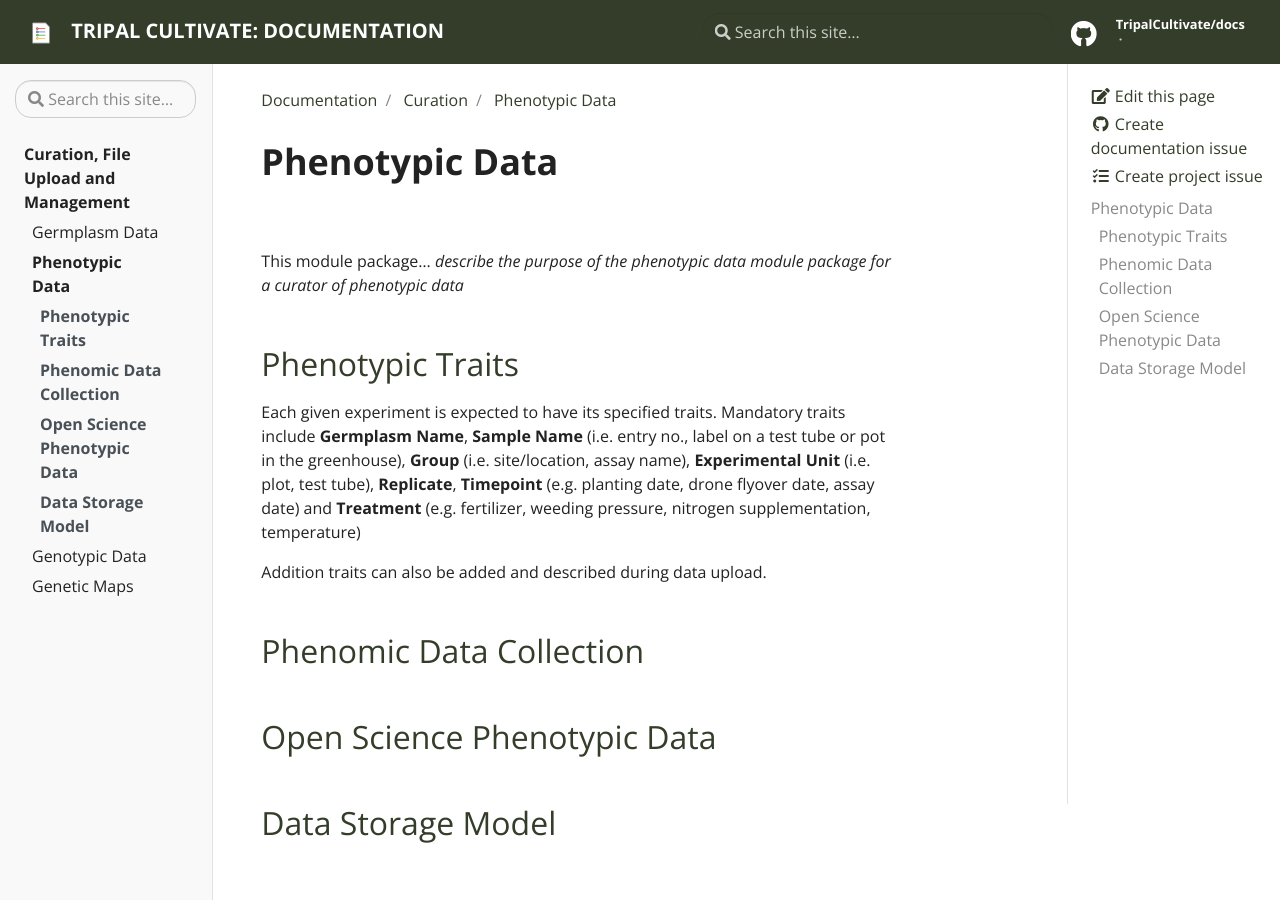
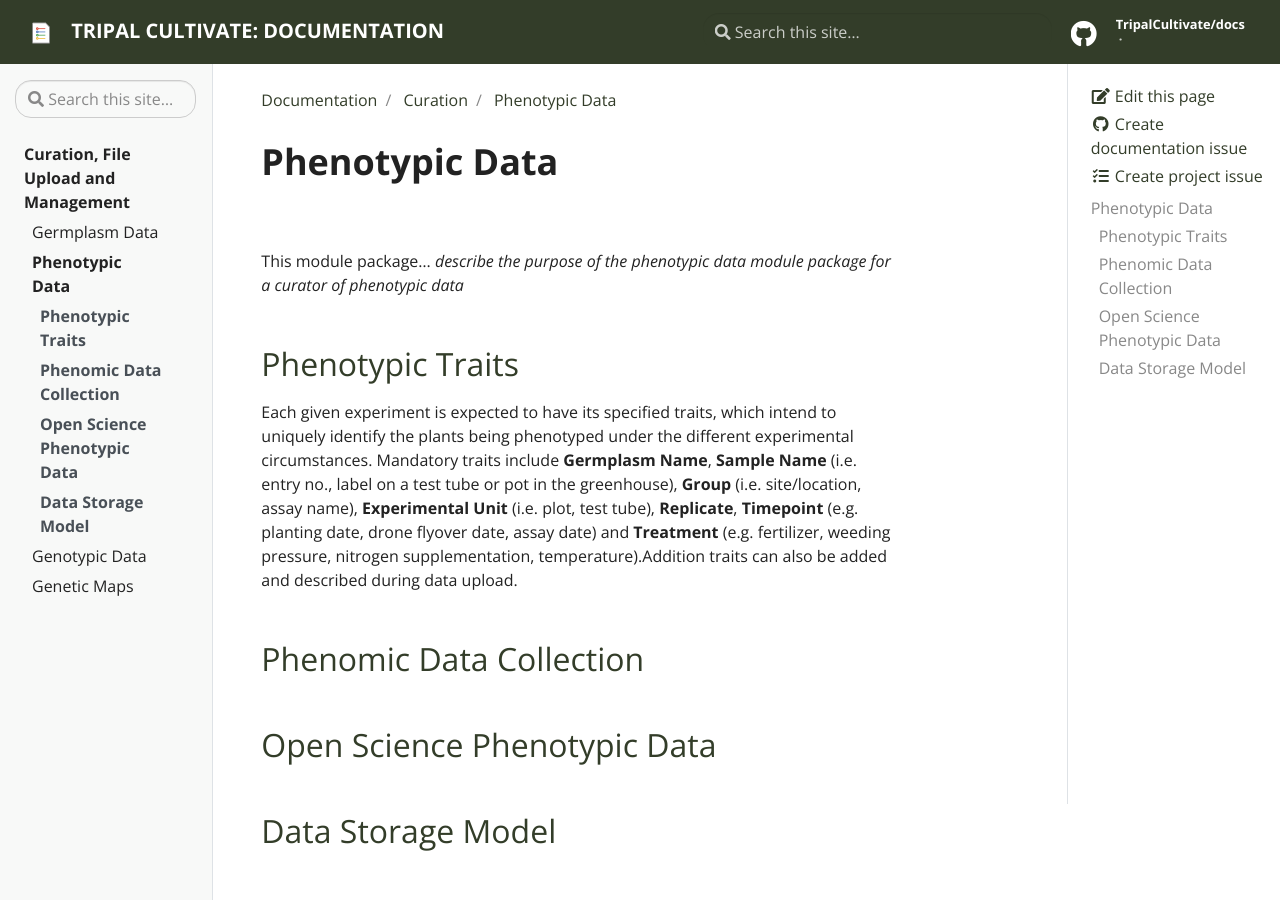
Before and after one commit to TripalCultivate/docs, a Jekyll site: the page built from _docs/curation/phenotypic-data.md, in a window 1280 px wide and 900 px high. Built offline with Jekyll 4.4.1, drawn with Linux system fonts in a browser that asks for light colours.

Commit message:
Update phenotypic-data.md

```diff
--- a/_docs/curation/phenotypic-data.md
+++ b/_docs/curation/phenotypic-data.md
@@ -9,10 +9,7 @@ description: This is documentation pertaining to curation, file upload and manag
 This module package... *describe the purpose of the phenotypic data module package for a curator of phenotypic data*
 
 ## [Phenotypic Traits](phenotypic-data/traits-importer)
-Each given experiment is expected to have its specified traits. Mandatory traits include **Germplasm Name**, **Sample Name** (i.e. entry no., label on a test tube or pot in the greenhouse), **Group** (i.e. site/location, assay name), **Experimental Unit** (i.e. plot, test tube), **Replicate**, **Timepoint** (e.g. planting date, drone flyover date, assay date) and **Treatment** (e.g. fertilizer, weeding pressure, nitrogen supplementation, temperature)
-
-
-Addition traits can also be added and described during data upload.
+Each given experiment is expected to have its specified traits, which intend to uniquely identify the plants being phenotyped under the different experimental circumstances. Mandatory traits include **Germplasm Name**, **Sample Name** (i.e. entry no., label on a test tube or pot in the greenhouse), **Group** (i.e. site/location, assay name), **Experimental Unit** (i.e. plot, test tube), **Replicate**, **Timepoint** (e.g. planting date, drone flyover date, assay date) and **Treatment** (e.g. fertilizer, weeding pressure, nitrogen supplementation, temperature).Addition traits can also be added and described during data upload.
 
 
 
```
